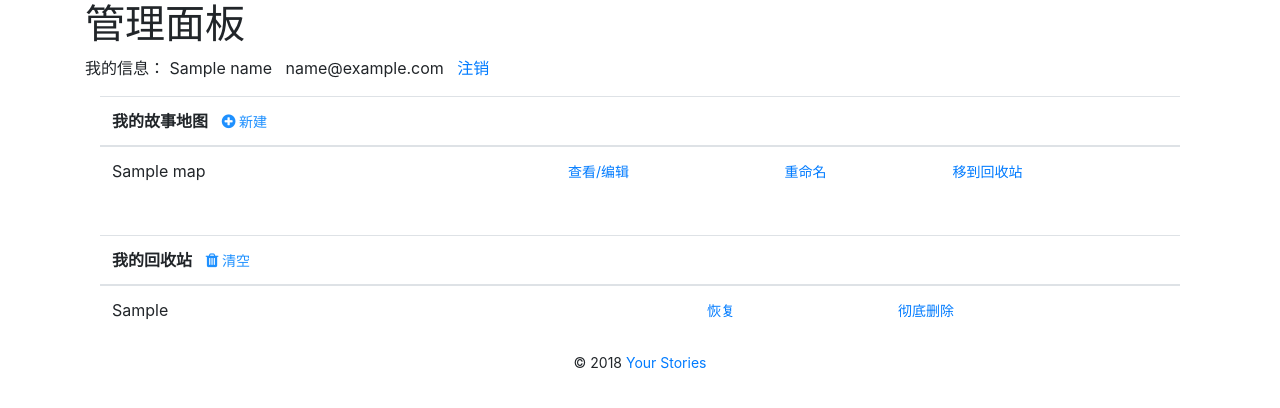
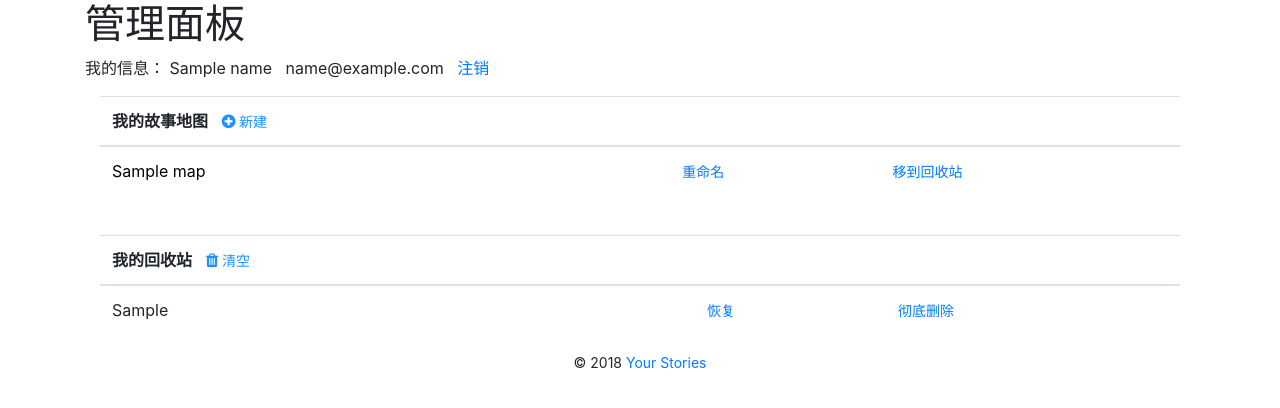
Before and after one commit to dylanchu/usmt, a Flask app: template app/templates/dashboard.html in a window 1280 px wide. Shown: the part 56-464 px from the top of the page. Run offline with Flask 2, Linux system fonts and the light colour scheme; the template is opened without the code that fills it: values that come from a table or form of the project are taken from there, most other values are stand-ins (such as "Sample title", 1, 10 or a date in 2020); some libraries are stand-ins or nearby versions.

Commit message:
style:dashboard:optimize UI

```diff
--- a/app/templates/dashboard.html
+++ b/app/templates/dashboard.html
@@ -44,15 +44,13 @@
             </th>
             <th></th>
             <th></th>
-            <th></th>
         </tr>
         </thead>
         <tbody>
         {% if maps %}
             {% for k,v in maps.items() %}
                 <tr>
-                    <td>{{ v }}</td>
-                    <td><a href="{{ url_for('main.edit_map', sm=k) }}"><small>查看/编辑</small></a></td>
+                    <td><a href="{{ url_for('main.edit_map', sm=k) }}" style="color: #000; text-decoration: none">{{ v }}</a></td>
                     <td><a href="#" class="rename-button" id={{ k }} name={{ v }} onclick="renameMap(this.id,this.name)"><small>重命名</small></a></td>
                     <td><a href="{{ url_for('main.trash_map', sm=k) }}"><small>移到回收站</small></a></td>
                 </tr>
```
